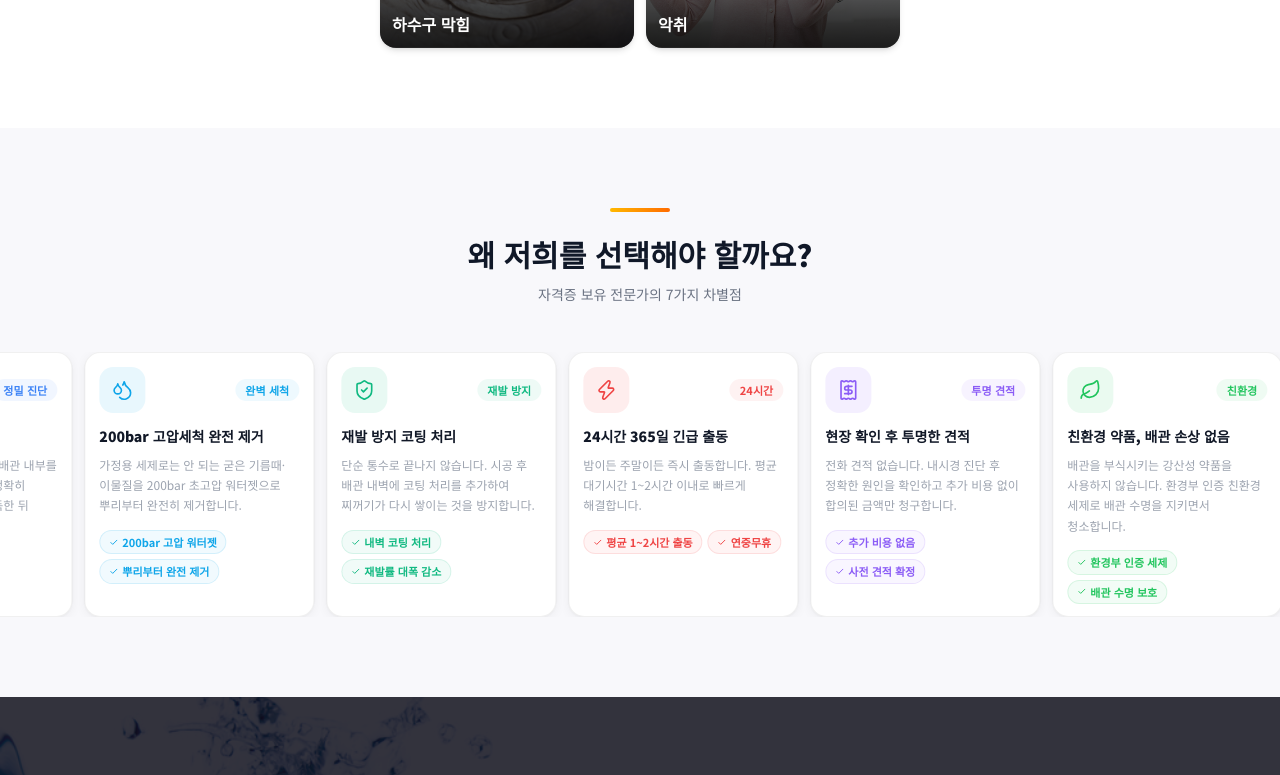
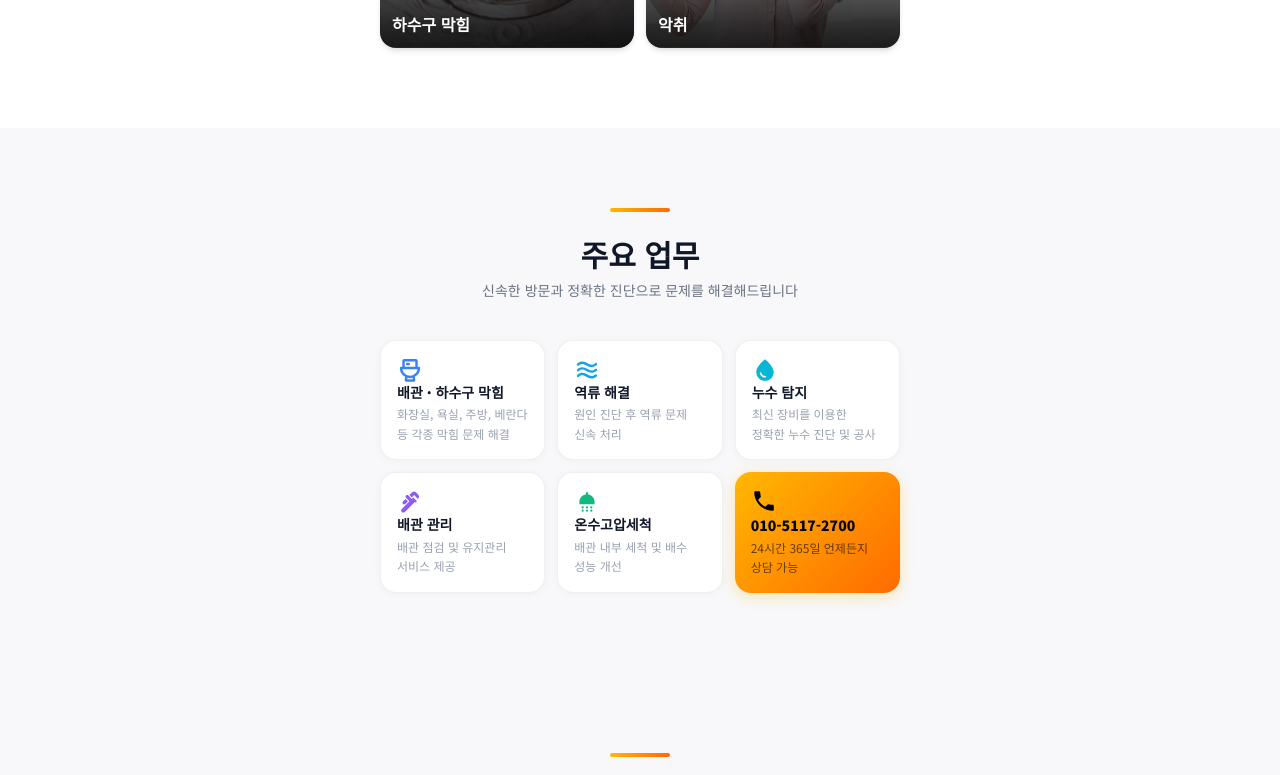
Before and after one commit to globalmig/cleanhasugu, a Next.js app: page / in a window 1280 px wide. Shown: the part 1600-2375 px from the top of the page. Built offline with nearby package versions, Linux system fonts and the light colour scheme.

Commit message:
feat: 히어로 문구·태그 수정, 주요 업무 섹션 추가, 온수고압세척 장비 섹션 반영

```diff
--- a/app/page.tsx
+++ b/app/page.tsx
@@ -4,6 +4,8 @@ import WhyCarousel from "@/components/WhyCarousel";
 import HeroVideo from "@/components/HeroVideo";
 import ReviewSection from "@/components/ReviewSection";
 import { Phone, Check } from "lucide-react";
+import { PiToiletBold, PiWavesBold } from "react-icons/pi";
+import { MdWaterDrop, MdPlumbing, MdShower, MdPhone } from "react-icons/md";
 import BgVideo from "@/components/BgVideo";
 import StatsSection from "@/components/StatsSection";
 import ProcessSection from "@/components/ProcessSection";
@@ -33,10 +35,10 @@ export default function Home() {
               <span className="hero-title block" style={{ color: "#111827" }}>해결합니다</span>
             </h1>
             <p className="text-xs sm:text-sm mb-4 sm:mb-5" style={{ color: "rgba(30,30,30,0.65)", lineHeight: 1.75 }}>
-              막힘부터 악취까지<br />원인을 찾아 완벽 해결,<br />재발 걱정 없습니다.
+              막힘부터 악취까지<br />원인을 찾아 완벽 해결,<br />확실한 AS 제공 !
             </p>
             <div className="flex flex-wrap gap-1.5 mb-4">
-              {["고압세척", "배관내시경", "재발 방지"].map((tag) => (
+              {["온수고압세척", "배관내시경", "재발 방지"].map((tag) => (
                 <span key={tag} className="text-[10px] sm:text-xs font-bold px-2.5 py-1 rounded-full"
                   style={{ color: "#374151", background: "rgba(0,0,0,0.07)", border: "1px solid rgba(0,0,0,0.15)" }}>
                   {tag}
@@ -95,13 +97,70 @@ export default function Home() {
         </div>
       </section>
 
+      {/* ── 주요 업무 ── */}
+      <section className="py-14 sm:py-20 px-4" style={{ background: "#f8f8fb" }}>
+        <div className="max-w-130 mx-auto">
+          <div className="text-center mb-8 sm:mb-10">
+            <div className="section-divider" />
+            <h2 className="text-gray-900 text-2xl sm:text-3xl font-black">주요 업무</h2>
+            <p className="text-gray-500 text-sm mt-2">신속한 방문과 정확한 진단으로 문제를 해결해드립니다</p>
+          </div>
+
+          <div className="grid grid-cols-2 sm:grid-cols-3 gap-3">
+            {[
+              { Icon: PiToiletBold,  color: "#3B82F6", title: "배관 · 하수구 막힘", desc: "화장실, 욕실, 주방, 베란다 등 각종 막힘 문제 해결" },
+              { Icon: PiWavesBold,   color: "#0EA5E9", title: "역류 해결",           desc: "원인 진단 후 역류 문제 신속 처리" },
+              { Icon: MdWaterDrop,   color: "#06B6D4", title: "누수 탐지",           desc: "최신 장비를 이용한 정확한 누수 진단 및 공사" },
+              { Icon: MdPlumbing,    color: "#8B5CF6", title: "배관 관리",           desc: "배관 점검 및 유지관리 서비스 제공" },
+              { Icon: MdShower,      color: "#10B981", title: "온수고압세척",         desc: "배관 내부 세척 및 배수 성능 개선" },
+              { Icon: MdPhone,       color: null,      title: "010-5117-2700",       desc: "24시간 365일 언제든지 상담 가능", cta: true },
+            ].map(({ Icon, color, title, desc, cta }) => (
+              cta ? (
+                <a
+                  key={title}
+                  href="tel:01051172700"
+                  className="rounded-2xl p-4 flex flex-col justify-between no-underline"
+                  style={{
+                    background: "linear-gradient(135deg,#FFB800,#FF6B00)",
+                    boxShadow: "0 4px 16px rgba(255,184,0,0.3)",
+                    minHeight: 120,
+                  }}
+                >
+                  <Icon size={26} color="#000" />
+                  <div>
+                    <p className="font-black text-black text-sm leading-snug mb-0.5">{title}</p>
+                    <p className="text-black/60 text-xs leading-relaxed">{desc}</p>
+                  </div>
+                </a>
+              ) : (
+                <div
+                  key={title}
+                  className="rounded-2xl p-4 flex flex-col justify-between bg-white"
+                  style={{
+                    border: "1px solid rgba(0,0,0,0.06)",
+                    boxShadow: "0 1px 8px rgba(0,0,0,0.04)",
+                    minHeight: 120,
+                  }}
+                >
+                  <Icon size={26} color={color!} />
+                  <div>
+                    <p className="font-black text-gray-900 text-sm leading-snug mb-0.5">{title}</p>
+                    <p className="text-gray-400 text-xs leading-relaxed">{desc}</p>
+                  </div>
+                </div>
+              )
+            ))}
+          </div>
+        </div>
+      </section>
+
       {/* ── WHY CHOOSE US ── */}
       <section className="py-14 sm:py-20" style={{ background: "#f8f8fb" }}>
         <div className="max-w-130 mx-auto px-4 mb-8 sm:mb-12">
           <div className="text-center">
             <div className="section-divider"></div>
             <h2 className="text-gray-900 text-2xl sm:text-3xl font-black">왜 저희를 선택해야 할까요?</h2>
-            <p className="text-gray-500 text-sm mt-3">자격증 보유 전문가의 7가지 차별점</p>
+            <p className="text-gray-500 text-sm mt-3">자격증 보유 전문가의 6가지 차별점</p>
           </div>
         </div>
         <WhyCarousel />
@@ -183,8 +242,8 @@ export default function Home() {
         <div className="max-w-130 mx-auto">
           <div className="text-center mb-8 sm:mb-12">
             <div className="section-divider"></div>
-            <h2 className="text-gray-900 text-2xl sm:text-3xl font-black">전문 장비 사용</h2>
-            <p className="text-gray-500 text-sm mt-2">최신 전문 장비로 더 빠르고 완벽하게</p>
+            <h2 className="text-gray-900 text-2xl sm:text-3xl font-black">온수고압세척 전문</h2>
+            <p className="text-gray-500 text-sm mt-2">뜨거운 온수로 기름때·이물질까지 완벽 제거</p>
           </div>
 
           <div className="grid grid-cols-2 gap-2 sm:gap-3">
@@ -200,8 +259,8 @@ export default function Home() {
                 <Image src="/images/tool_01.png" alt="고압 세척 장비" fill className="object-cover" />
               </div>
               <div className="px-3 py-3">
-                <h3 className="font-black text-gray-900 text-sm mb-1">고압 세척기</h3>
-                <p className="text-gray-400 text-xs leading-relaxed">200bar 초고압 워터젯으로 강력한 세척 효과</p>
+                <h3 className="font-black text-gray-900 text-sm mb-1">온수고압세척기</h3>
+                <p className="text-gray-400 text-xs leading-relaxed">고온 온수로 기름때·찌꺼기를 녹이며 완전 제거</p>
               </div>
             </div>
 
@@ -233,7 +292,7 @@ export default function Home() {
           >
             <h3 className="font-black text-gray-900 text-sm mb-3">장비 특장점</h3>
             <div className="flex flex-col gap-3">
-              {["HD 고화질 내시경으로 막힘 원인 즉시 파악", "200bar 초고압 세척으로 완벽 제거", "친환경 세제 사용으로 배관 손상 없음", "모든 규격 배관 대응 가능"].map((item) => (
+              {["고온 온수로 기름때·유지 성분까지 완전 용해", "일반 고압세척 대비 세척력 2배 이상", "친환경 방식으로 배관 손상 없음", "주방·욕실·하수구 모든 배관 적용 가능"].map((item) => (
                 <div key={item} className="flex items-center gap-2.5">
                   <span className="w-5 h-5 rounded-full flex items-center justify-center shrink-0" style={{ background: "#FFB80018" }}>
                     <Check size={11} color="#FF8C00" strokeWidth={2.5} />
```
